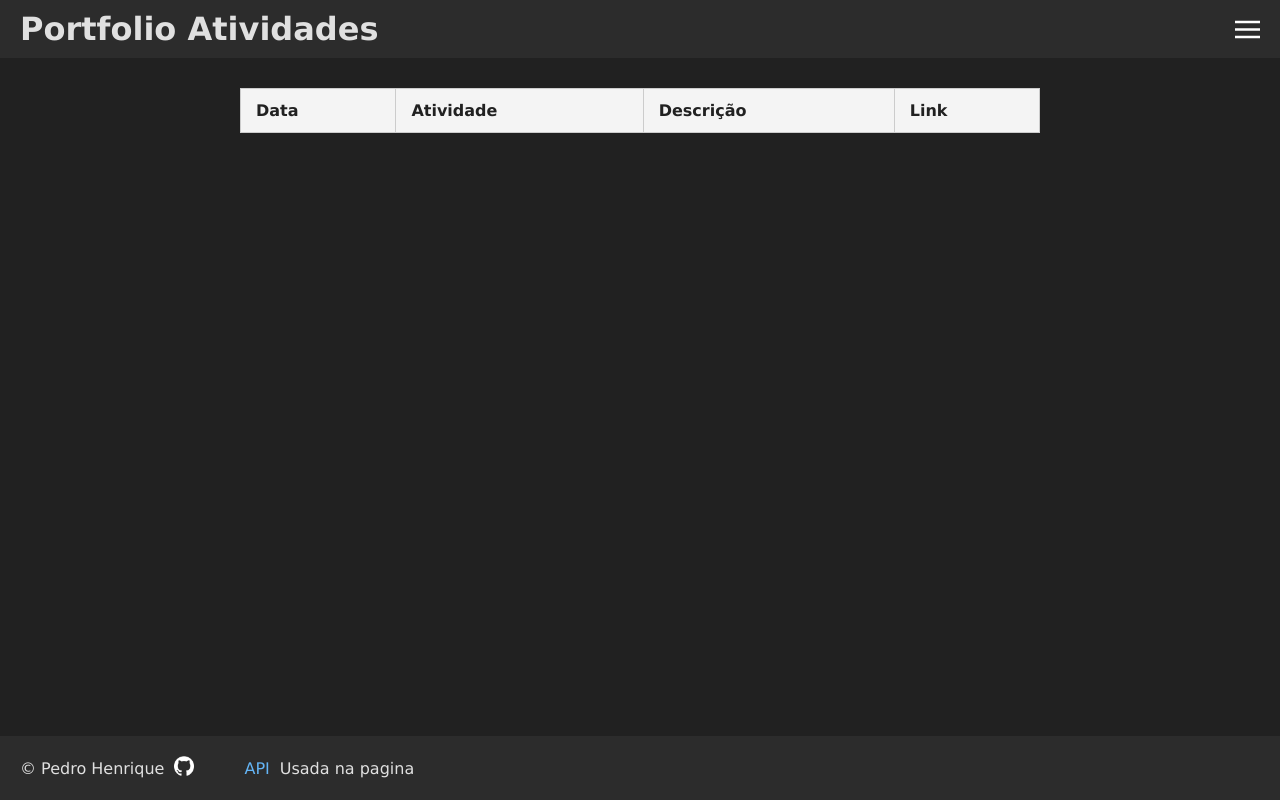
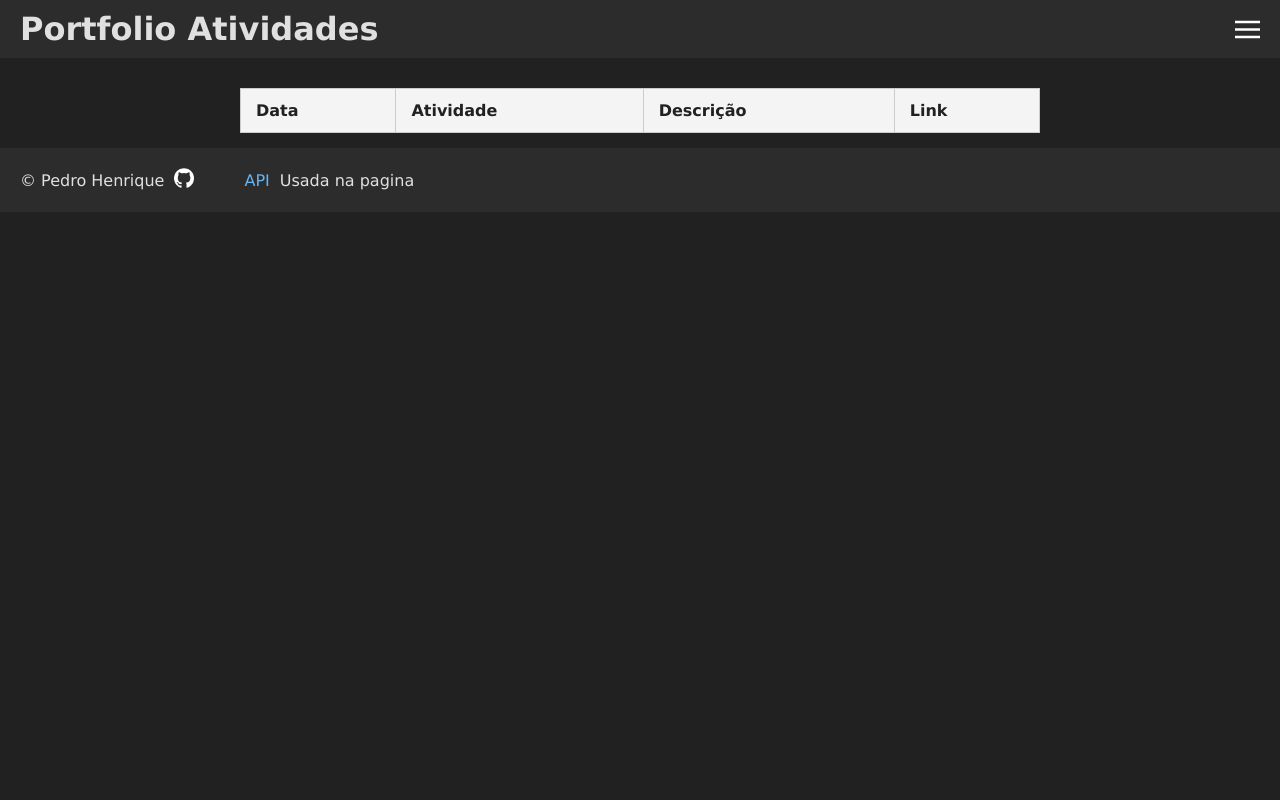
Before and after one commit to DevPedrin/portfolio-atividades, a plain HTML site: page index.html in a window 1280 px wide. Drawn offline with Linux system fonts and the light colour scheme; no server answers.

Commit message:
alteração no footer

```diff
--- a/style.css
+++ b/style.css
@@ -45,13 +45,11 @@ main {
 footer {
     background-color: #2C2C2C;
     padding: 20px;
-    position: fixed;
     display: flex;
     flex-direction: row;
     gap: 50px;
     align-items: center;
-    bottom: 0;
-    width: 100%;
+    margin-top: 5px;
 }
 .info-api, .info-me {
     display: flex;
```
